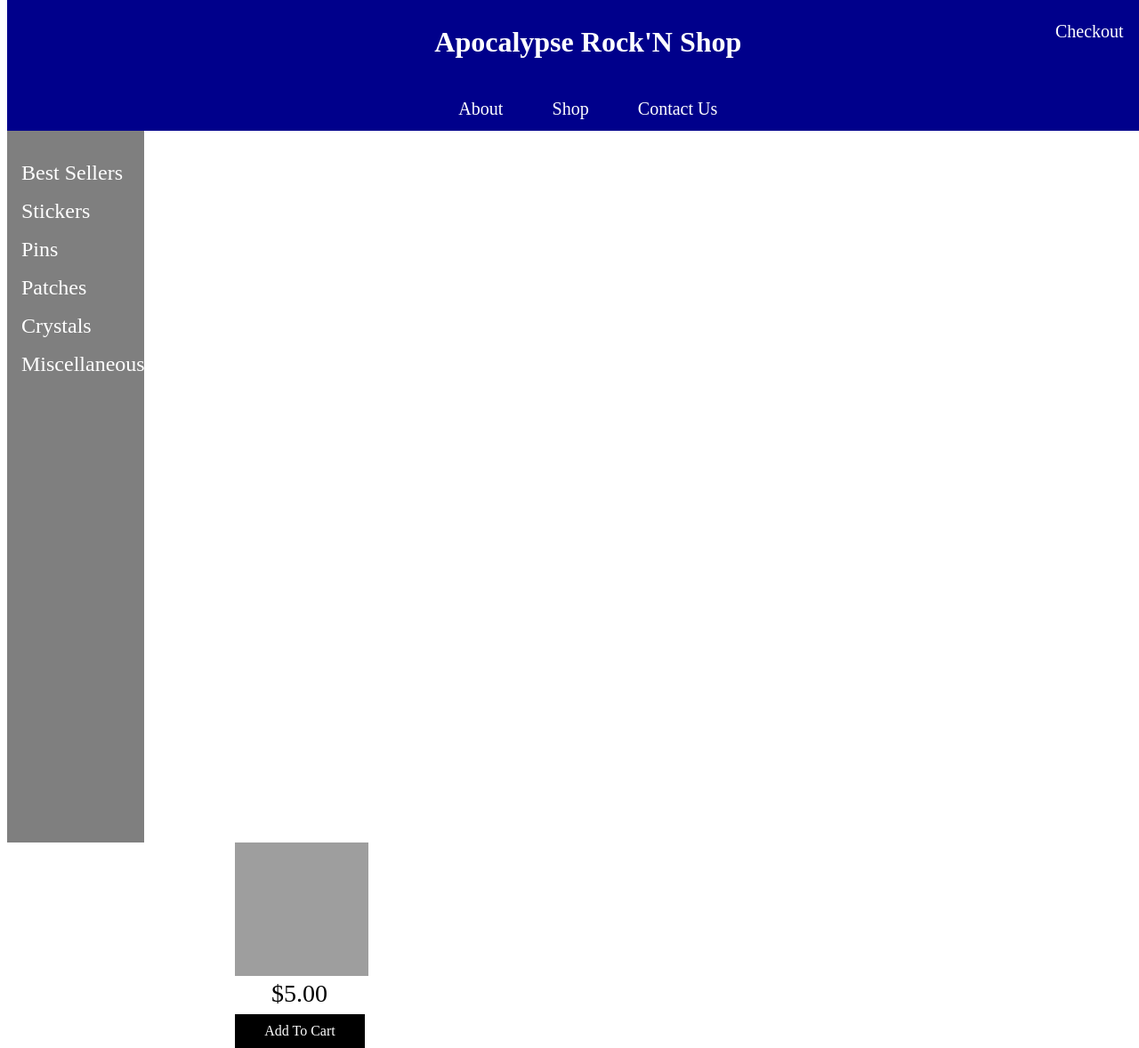
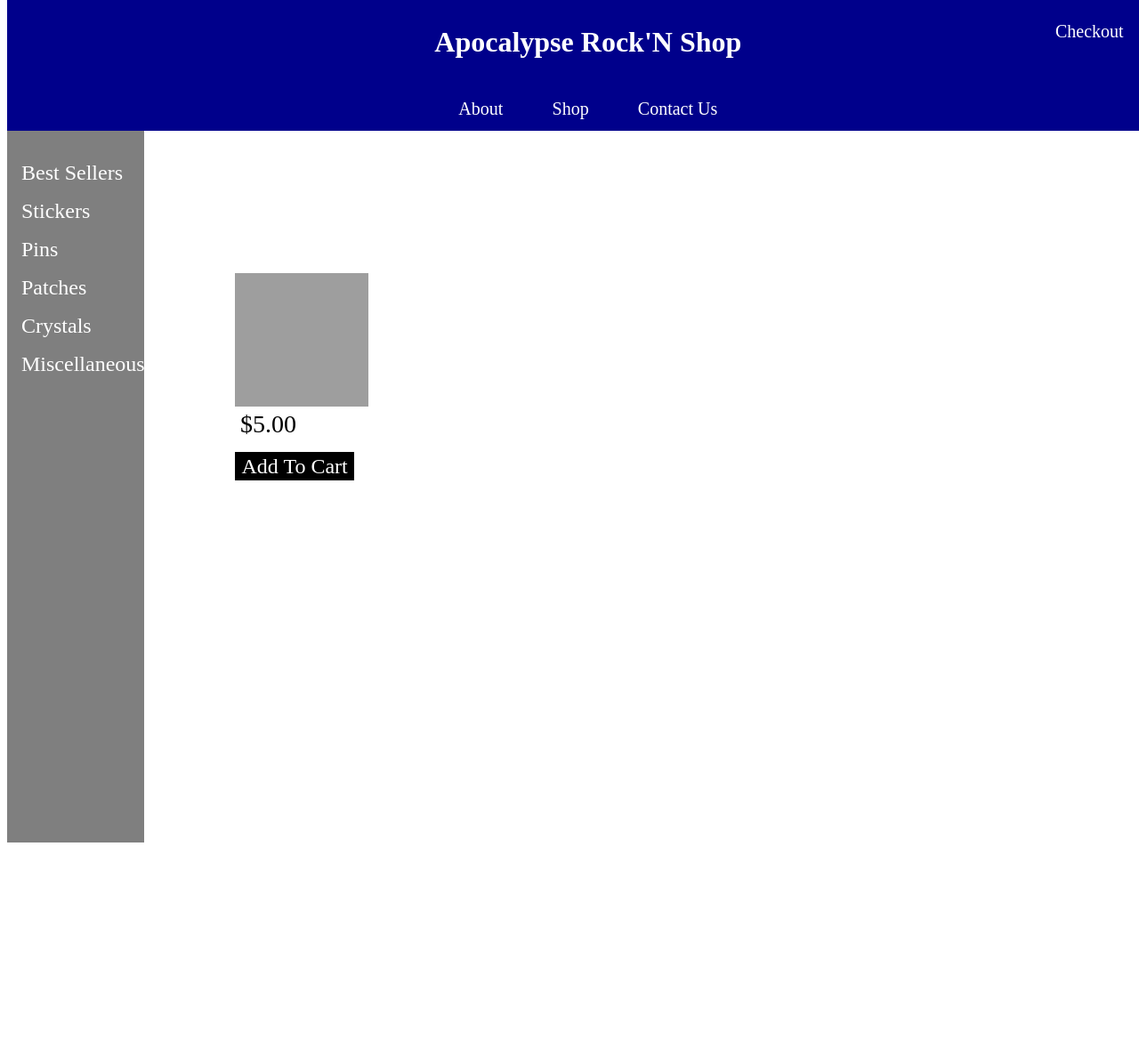
Before and after one commit to Sbollman011/ARS, a PHP site: page / in a window 1280 px wide. Shown: the whole page at 89% size. After the commit the page ends 947 px from the top, so only its background shows below. Run offline with PHP 8.4, Linux system fonts and the light colour scheme; some libraries are stand-ins or nearby versions; grey boxes are pictures that could not be loaded.

Commit message:
Add files via upload

```diff
--- a/Style.css
+++ b/Style.css
@@ -87,9 +87,9 @@ button2 {
 addToCart {
     background: black;
     color: white;
-    padding: 1% 3.25%;
+    padding: 2% 5%;
     text-align: center;
-    font-size: 100%;
+    font-size: 150%;
 
 }
 
@@ -161,6 +161,8 @@ checkoutButton {
 
 .product{
     margin-left: 20%;
+    margin-top:-50%;
+    position:absolute;
 
 }
 /* The hero image
```
